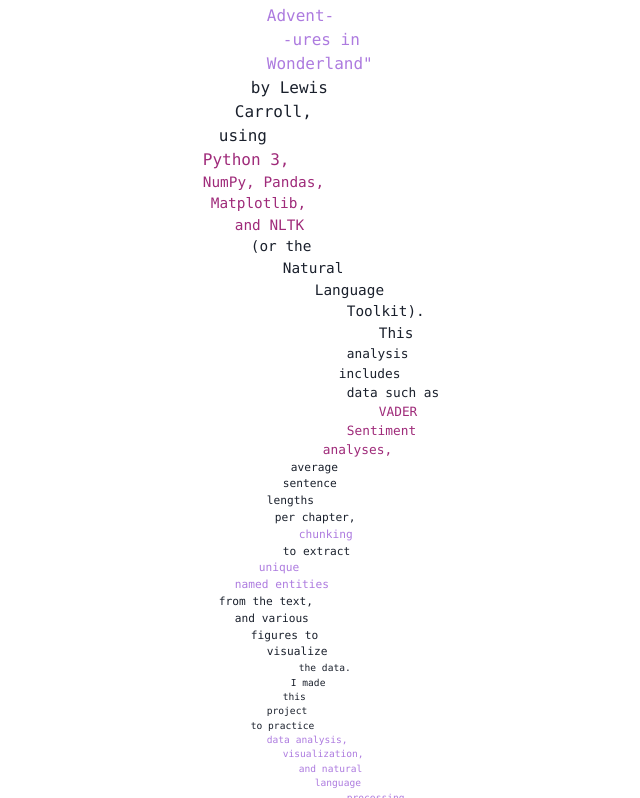
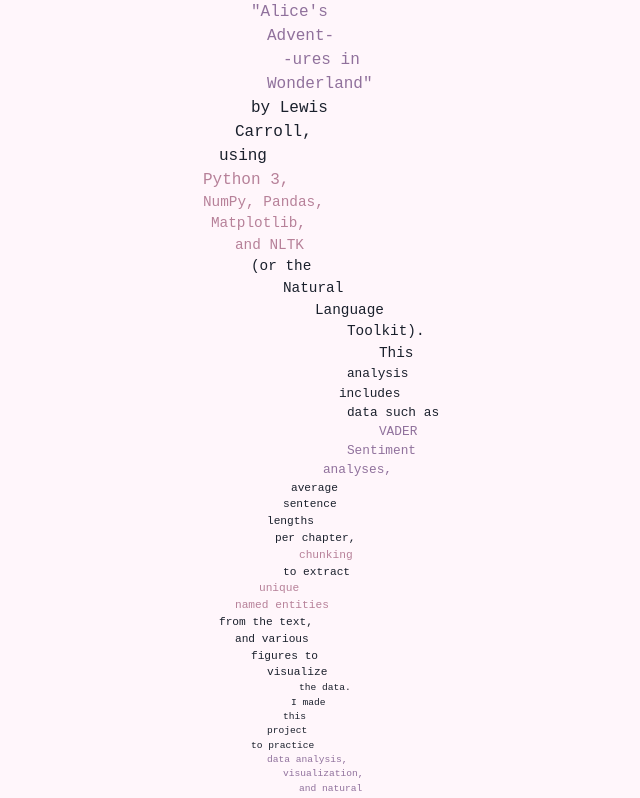
Before and after one commit to terryszhou/alice-nltk, a React (Create React App) app: page / in a window 1280 px wide. Shown: the part 282-1080 px from the top of the page, without its empty margins (367-1007 px from the left). Built offline with nearby package versions, Linux system fonts and the light colour scheme; a web font is replaced by a local one.

Commit message:
chakra theming updated with brand colors

```diff
--- a/src/App.tsx
+++ b/src/App.tsx
@@ -1,8 +1,8 @@
 import * as React from "react";
-import { ChakraProvider, theme } from "@chakra-ui/react";
+import { ChakraProvider } from "@chakra-ui/react";
+import { theme } from "./theme";
 
 import "./App.css";
-import { ColorModeSwitcher } from "./ColorModeSwitcher";
 import { Home } from "./components/Home";
 import { AboutNLTK } from "./components/AboutNLTK";
 import { ChunkingIntro } from "./components/ChunkingIntro";
@@ -27,7 +27,6 @@
 
   return (
     <ChakraProvider theme={theme}>
-      <ColorModeSwitcher justifySelf="flex-end" />
       <Home visRef={visRef} visible={visible} />
       <AboutNLTK visRef={visRef2} visible={visible2} />
       <Materials visRef={visRef3} visible={visible3} />
--- a/src/components/AboutNLTK.tsx
+++ b/src/components/AboutNLTK.tsx
@@ -41,7 +41,6 @@
             {aboutNLTKData.map((e, i) => (
               <ListItem
                 alignItems={"center"}
-                color={colorMode("rgba(44,44,44,0.8)","rgba(180,180,180,0.8)")}
                 display={"flex"}
                 fontFamily={"var(--chakra-fonts-nunito)"}
                 key={i}>
--- a/src/components/Home.tsx
+++ b/src/components/Home.tsx
@@ -8,7 +8,7 @@
 export const Home = ({ visRef, visible }: PageProps) => (
   <VStack
     spacing={10}
-    marginTop={5}
+    marginTop={20}
     minHeight={"100vh"}
     ref={visRef}>
     <HomeHeading />
--- a/src/components/HomeHeading.tsx
+++ b/src/components/HomeHeading.tsx
@@ -45,7 +45,7 @@
           <Text
             animation={typeWriterAnim}
             borderRight={"0.25em solid rgba(0,0,0,0)"}
-            color={"rgb(159,43,122)"}
+            color={"brand.400"}
             filter={purpleShadow}
             fontFamily={"Chakra Petch"}
             fontSize={{base: "4xl", lg: "6xl"}}
--- a/src/components/MouseTail.tsx
+++ b/src/components/MouseTail.tsx
@@ -1,4 +1,4 @@
-import { Stack, Text, useColorModeValue as colorMode } from "@chakra-ui/react";
+import { Stack, Text } from "@chakra-ui/react";
 import * as React from "react";
 
 import { myText } from "../data/mouseTail";
@@ -8,8 +8,6 @@
 export const MouseTail = () => {
   const scrollAnim: string | undefined = useAnim(`${scroll} 3s 1.5s forwards`);
   const selectedText: string[] = myText;
-  const pinkShadow: string = colorMode("none","drop-shadow(0 0 5px rgb(173,123,223))");
-  const purpleShadow: string = colorMode("none","drop-shadow(0 0 5px rgb(159,43,122))");
 
   return (
     <Stack
@@ -22,17 +20,17 @@
       spacing={0}>
       <Text fontSize={"105%"}>{selectedText[0]}</Text>
       <Text fontSize={"100%"} pl={"3rem"}>{selectedText[1]}</Text>
-      <Text fontSize={"100%"} pl={"9rem"} filter={pinkShadow} color={"rgb(173,123,223)"}>{selectedText[2]}</Text>
-      <Text fontSize={"100%"} pl={"10rem"} filter={pinkShadow} color={"rgb(173,123,223)"}>{selectedText[3]}</Text>
-      <Text fontSize={"100%"} pl={"11rem"} filter={pinkShadow} color={"rgb(173,123,223)"}>{selectedText[4]}</Text>
-      <Text fontSize={"100%"} pl={"10rem"} filter={pinkShadow} color={"rgb(173,123,223)"}>{selectedText[5]}</Text>
+      <Text fontSize={"100%"} pl={"9rem"} color={"brand.300"}>{selectedText[2]}</Text>
+      <Text fontSize={"100%"} pl={"10rem"} color={"brand.300"}>{selectedText[3]}</Text>
+      <Text fontSize={"100%"} pl={"11rem"} color={"brand.300"}>{selectedText[4]}</Text>
+      <Text fontSize={"100%"} pl={"10rem"} color={"brand.300"}>{selectedText[5]}</Text>
       <Text fontSize={"100%"} pl={"9rem"}>{selectedText[6]}</Text>
       <Text fontSize={"100%"} pl={"8rem"}>{selectedText[7]}</Text>
       <Text fontSize={"100%"} pl={"7rem"}>{selectedText[8]}</Text>
-      <Text fontSize={"100%"} pl={"6rem"} filter={purpleShadow} color={"rgb(159,43,122)"}>{selectedText[9]}</Text>
-      <Text fontSize={"90%"} pl={"6rem"} filter={purpleShadow} color={"rgb(159,43,122)"}>{selectedText[10]}</Text>
-      <Text fontSize={"90%"} pl={"6.5rem"} filter={purpleShadow} color={"rgb(159,43,122)"}>{selectedText[11]}</Text>
-      <Text fontSize={"90%"} pl={"8rem"} filter={purpleShadow} color={"rgb(159,43,122)"}>{selectedText[12]}</Text>
+      <Text fontSize={"100%"} pl={"6rem"} color={"brand.200"}>{selectedText[9]}</Text>
+      <Text fontSize={"90%"} pl={"6rem"} color={"brand.200"}>{selectedText[10]}</Text>
+      <Text fontSize={"90%"} pl={"6.5rem"} color={"brand.200"}>{selectedText[11]}</Text>
+      <Text fontSize={"90%"} pl={"8rem"} color={"brand.200"}>{selectedText[12]}</Text>
       <Text fontSize={"90%"} pl={"9rem"}>{selectedText[13]}</Text>
       <Text fontSize={"90%"} pl={"11rem"}>{selectedText[14]}</Text>
       <Text fontSize={"90%"} pl={"13rem"}>{selectedText[15]}</Text>
@@ -41,17 +39,17 @@
       <Text fontSize={"80%"} pl={"15rem"}>{selectedText[18]}</Text>
       <Text fontSize={"80%"} pl={"14.5rem"}>{selectedText[19]}</Text>
       <Text fontSize={"80%"} pl={"15rem"}>{selectedText[20]}</Text>
-      <Text fontSize={"80%"} pl={"17rem"} filter={purpleShadow} color={"rgb(159,43,122)"}>{selectedText[21]}</Text>
-      <Text fontSize={"80%"} pl={"15rem"} filter={purpleShadow} color={"rgb(159,43,122)"}>{selectedText[22]}</Text>
-      <Text fontSize={"80%"} pl={"13.5rem"} filter={purpleShadow} color={"rgb(159,43,122)"}>{selectedText[23]}</Text>
+      <Text fontSize={"80%"} pl={"17rem"} color={"brand.300"}>{selectedText[21]}</Text>
+      <Text fontSize={"80%"} pl={"15rem"} color={"brand.300"}>{selectedText[22]}</Text>
+      <Text fontSize={"80%"} pl={"13.5rem"} color={"brand.300"}>{selectedText[23]}</Text>
       <Text fontSize={"70%"} pl={"11.5rem"}>{selectedText[24]}</Text>
       <Text fontSize={"70%"} pl={"11rem"}>{selectedText[25]}</Text>
       <Text fontSize={"70%"} pl={"10rem"}>{selectedText[26]}</Text>
       <Text fontSize={"70%"} pl={"10.5rem"}>{selectedText[27]}</Text>
-      <Text fontSize={"70%"} pl={"12rem"} filter={pinkShadow} color={"rgb(173,123,223)"}>{selectedText[28]}</Text>
+      <Text fontSize={"70%"} pl={"12rem"} color={"brand.200"}>{selectedText[28]}</Text>
       <Text fontSize={"70%"} pl={"11rem"}>{selectedText[29]}</Text>
-      <Text fontSize={"70%"} pl={"9.5rem"} filter={pinkShadow} color={"rgb(173,123,223)"}>{selectedText[30]}</Text>
-      <Text fontSize={"70%"} pl={"8rem"} filter={pinkShadow} color={"rgb(173,123,223)"}>{selectedText[31]}</Text>
+      <Text fontSize={"70%"} pl={"9.5rem"} color={"brand.200"}>{selectedText[30]}</Text>
+      <Text fontSize={"70%"} pl={"8rem"} color={"brand.200"}>{selectedText[31]}</Text>
       <Text fontSize={"70%"} pl={"7rem"}>{selectedText[32]}</Text>
       <Text fontSize={"70%"} pl={"8rem"}>{selectedText[33]}</Text>
       <Text fontSize={"70%"} pl={"9rem"}>{selectedText[34]}</Text>
@@ -61,11 +59,11 @@
       <Text fontSize={"60%"} pl={"11rem"}>{selectedText[38]}</Text>
       <Text fontSize={"60%"} pl={"10rem"}>{selectedText[39]}</Text>
       <Text fontSize={"60%"} pl={"9rem"}>{selectedText[40]}</Text>
-      <Text fontSize={"60%"} pl={"10rem"} filter={pinkShadow} color={"rgb(173,123,223)"}>{selectedText[41]}</Text>
-      <Text fontSize={"60%"} pl={"11rem"} filter={pinkShadow} color={"rgb(173,123,223)"}>{selectedText[42]}</Text>
-      <Text fontSize={"60%"} pl={"12rem"} filter={pinkShadow} color={"rgb(173,123,223)"}>{selectedText[43]}</Text>
-      <Text fontSize={"60%"} pl={"13rem"} filter={pinkShadow} color={"rgb(173,123,223)"}>{selectedText[44]}</Text>
-      <Text fontSize={"60%"} pl={"15rem"} filter={pinkShadow} color={"rgb(173,123,223)"}>{selectedText[45]}</Text>
+      <Text fontSize={"60%"} pl={"10rem"} color={"brand.300"}>{selectedText[41]}</Text>
+      <Text fontSize={"60%"} pl={"11rem"} color={"brand.300"}>{selectedText[42]}</Text>
+      <Text fontSize={"60%"} pl={"12rem"} color={"brand.300"}>{selectedText[43]}</Text>
+      <Text fontSize={"60%"} pl={"13rem"} color={"brand.300"}>{selectedText[44]}</Text>
+      <Text fontSize={"60%"} pl={"15rem"} color={"brand.300"}>{selectedText[45]}</Text>
       <Text fontSize={"60%"} pl={"15rem"}>{selectedText[46]}</Text>
       <Text fontSize={"60%"} pl={"14rem"}>{selectedText[47]}</Text>
       <Text fontSize={"60%"} pl={"15rem"}>{selectedText[48]}</Text>
--- a/src/data/figureData.tsx
+++ b/src/data/figureData.tsx
@@ -14,7 +14,7 @@
   {
     fig: "/images/alice_chap_sent_count_graph.png",
     title: "Sentence Count Per Chapter",
-    fillColor: "#993b62",
+    fillColor: "#ae2e74",
     valueLabel: "sentences",
     data: [
       {
@@ -153,7 +153,7 @@
   {
     fig: "/images/alice_compound_graph.png",
     title: "Mean Compound Sentiment Scores",
-    fillColor: "#993b62",
+    fillColor: "#9c85a4",
     valueLabel: "compound score",
     data: [
       {
--- /dev/null
+++ b/src/theme.tsx
@@ -0,0 +1,33 @@
+import { extendTheme, type ThemeConfig } from "@chakra-ui/react";
+import { Styles } from '@chakra-ui/theme-tools';
+
+const config: ThemeConfig = {
+  initialColorMode: "light",
+  useSystemColorMode: false,
+};
+
+const styles: Styles = {
+  global: props => ({
+    body: {
+      bg: "#fff6fb",
+    },
+  }),
+};
+
+export const theme = extendTheme({
+  fonts: {
+    mono: "'SF Mono','Fira Code','Fira Mono','Roboto Mono',monospace",
+    nunito: "'Nunito', sans-serif",
+    roboto: "'Roboto', sans-serif",
+  },
+  config,
+  styles,
+  colors: {
+    brand: {
+      100: "#fff6fb",
+      200: "#b78199",
+      300: "#90719c",
+      400: "#ae2e74",
+    }
+  },
+});
```
